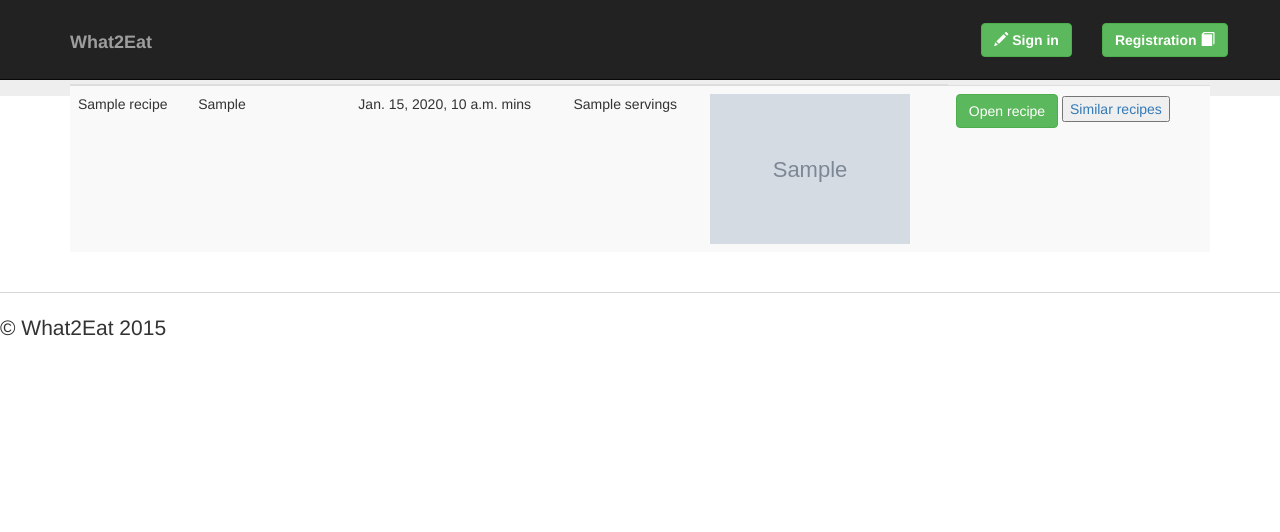
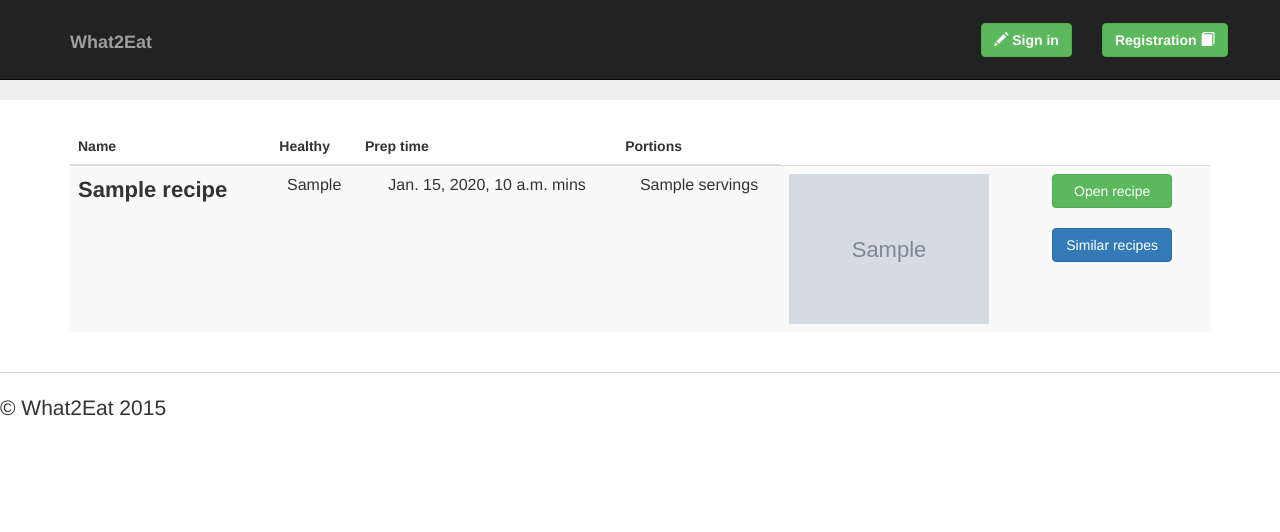
Before and after one commit to Rositsazz/Hackaton, a Django app: template What2Eat/website/templates/recipes.html in a window 1280 px wide. Shown: the top 532 px of the page. Run offline with Django 3.2, Linux system fonts and the light colour scheme; the template is opened without the code that fills it: most values are stand-ins (such as "Sample title", 1, 10 or a date in 2020); grey boxes marked "Sample" are stand-in pictures; some libraries are stand-ins or nearby versions.

Commit message:
Styling registration and adding href for profile

```diff
--- a/What2Eat/website/templates/base.html
+++ b/What2Eat/website/templates/base.html
@@ -30,7 +30,7 @@
           <span class="icon-bar"></span>
           <span class="icon-bar"></span>
         </button>
-        <a style="margin-top:17px;font-weight:bolder" class="navbar-brand" href="#">What2Eat</a>
+        <a style="margin-top:17px;font-weight:bolder" class="navbar-brand" href="/">What2Eat</a>
       </div>
       <div align="right" id="navbar" class="navbar-collapse collapse ">
         {% if user.is_authenticated %}
@@ -41,9 +41,11 @@
           </button>
         </a>
         <div class="col-md-10">
+          <a href="{% url 'profile' %}">
           <button type="button" class="btn btn-success" style="font-weight:bolder;margin-top:22px;">
           <span class="glyphicon glyphicon-user"></span>
           Profile</button>
+          </a>
         </div>
         {% else %}
         <div class="row">
@@ -58,12 +60,12 @@
               </a>
             </div>
             <div class="col-md-6">
-              <a href="{% url 'register' %}"
-              <button type="button" class="btn btn-success" style="font-weight:bolder;margin-top:15px">
-              Registration
-              <span class="glyphicon glyphicon-book"></span>
-              </button>
-            </a>
+              <a href="{% url 'register' %}">
+                <button type="button" class="btn btn-success" style="font-weight:bolder;margin-top:15px">
+                Registration
+                <span class="glyphicon glyphicon-book"></span>
+                </button>
+              </a>
           </div>
 
         </form>
@@ -80,7 +82,7 @@
 
 <script src="https://ajax.googleapis.com/ajax/libs/jquery/1.11.2/jquery.min.js"></script>
 <!-- Main jumbotron for a primary marketing message or call to action -->
-<div style="height:50px" class="jumbotron" >
+<div style="height:100px" class="jumbotron" >
   <div class="container">
 
     {% block content2%}
--- a/What2Eat/website/templates/recipes.html
+++ b/What2Eat/website/templates/recipes.html
@@ -2,28 +2,31 @@
 
 {% block content2%}
 	<table class="table table-striped">
+	<br></br>
+	<br></br>
 	<thead>
 		<tr>
 			<th>Name</th>
-			<th>Healthy coefficient</th>
-			<th>Preparation time</th>
+			<th>Healthy</th>
+			<th>Prep time</th>
 			<th>Portions</th>
-			<th>Image</th>
+			<!-- <th align="right">Image</th> -->
 		</tr>
 	</thead>
 	{% for recipe in recipes %}
 		<tr>
-			<td>{{ recipe.name }}</td>
-			<td>{{ recipe.healthy_coef }}</td>
-			<td>{{ recipe.prepare_time }} mins</td>
-			<td>{{ recipe.servings }}</td>
+			<td style="font-weight:bolder;font-size:22px;">{{ recipe.name }}</td>
+			<td align="center" style="font-size:16px;">{{ recipe.healthy_coef }}</td>
+			<td align="center" style="font-size:16px;">{{ recipe.prepare_time }} mins</td>
+			<td align="center" style="font-size:16px;">{{ recipe.servings }}</td>
 			<td><img src="{{ recipe.image }}" width="200" /></td>
 			<td>
 				<a href="/openrecipe/{{ recipe.id }}/">
-					<button class="btn btn-success">Open recipe</button>
+					<button style="width:120px;" class="btn btn-success">Open recipe</button>
 				</a>
+				<br></br>
 				<a href="/find_suggested_recipes/{{ recipe.id }}/">
-					<button>Similar recipes</button>
+					<button style="width:120px;" class="btn btn-primary">Similar recipes</button>
 				</a>
 			</td>
 		</tr>
```
